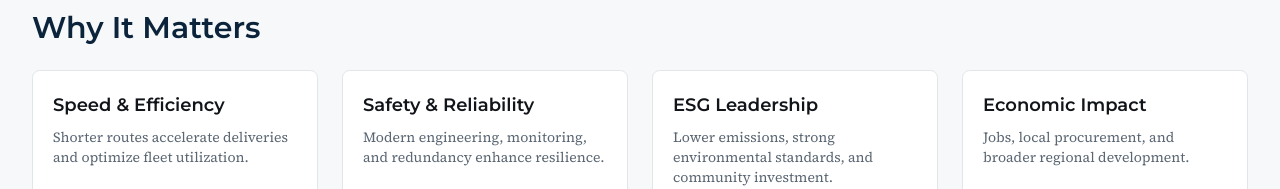
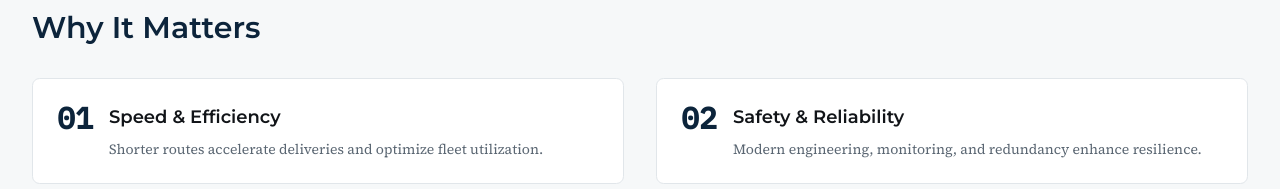
Before and after one commit to xrivera-launchfrog/cross-corridor-connect, a React (Vite) app: page / in a window 1280 px wide. Shown: the part 763-952 px from the top of the page. Built offline with nearby package versions, Linux system fonts and the light colour scheme.

Commit message:
Update "Why It Matters" section
Copied layout and design from Moody's catastrophe modeling page for the "Why It Matters" section. Added numbered points (01-04) to the four key benefits.

```diff
--- a/src/pages/Index.tsx
+++ b/src/pages/Index.tsx
@@ -58,16 +58,23 @@ const Index = () => {
 
       <section className="container mx-auto py-16">
         <h2 className="text-2xl md:text-3xl font-semibold font-display">Why It Matters</h2>
-        <div className="mt-6 grid gap-6 sm:grid-cols-2 md:grid-cols-4">
-          {[
+        <div className="mt-8 grid gap-8 md:grid-cols-2">
+          {(
+            [
               ["Speed & Efficiency", "Shorter routes accelerate deliveries and optimize fleet utilization."],
               ["Safety & Reliability", "Modern engineering, monitoring, and redundancy enhance resilience."],
               ["ESG Leadership", "Lower emissions, strong environmental standards, and community investment."],
               ["Economic Impact", "Jobs, local procurement, and broader regional development."],
-          ].map(([title, body]) => (
-            <article key={title as string} className="rounded-md border bg-card p-5">
+            ] as const
+          ).map(([title, body], idx) => (
+            <article key={title as string} className="rounded-md border bg-card p-6 transition-all duration-300 hover:shadow-[var(--shadow-elegant)]">
+              <div className="flex items-start gap-4">
+                <div className="text-3xl font-mono font-bold text-primary leading-none">{String(idx + 1).padStart(2, "0")}</div>
+                <div>
                   <h3 className="text-lg font-semibold text-foreground">{title}</h3>
                   <p className="mt-2 text-sm text-muted-foreground">{body}</p>
+                </div>
+              </div>
             </article>
           ))}
         </div>
```
Lines whose indentation alone changed are shown as unchanged.
